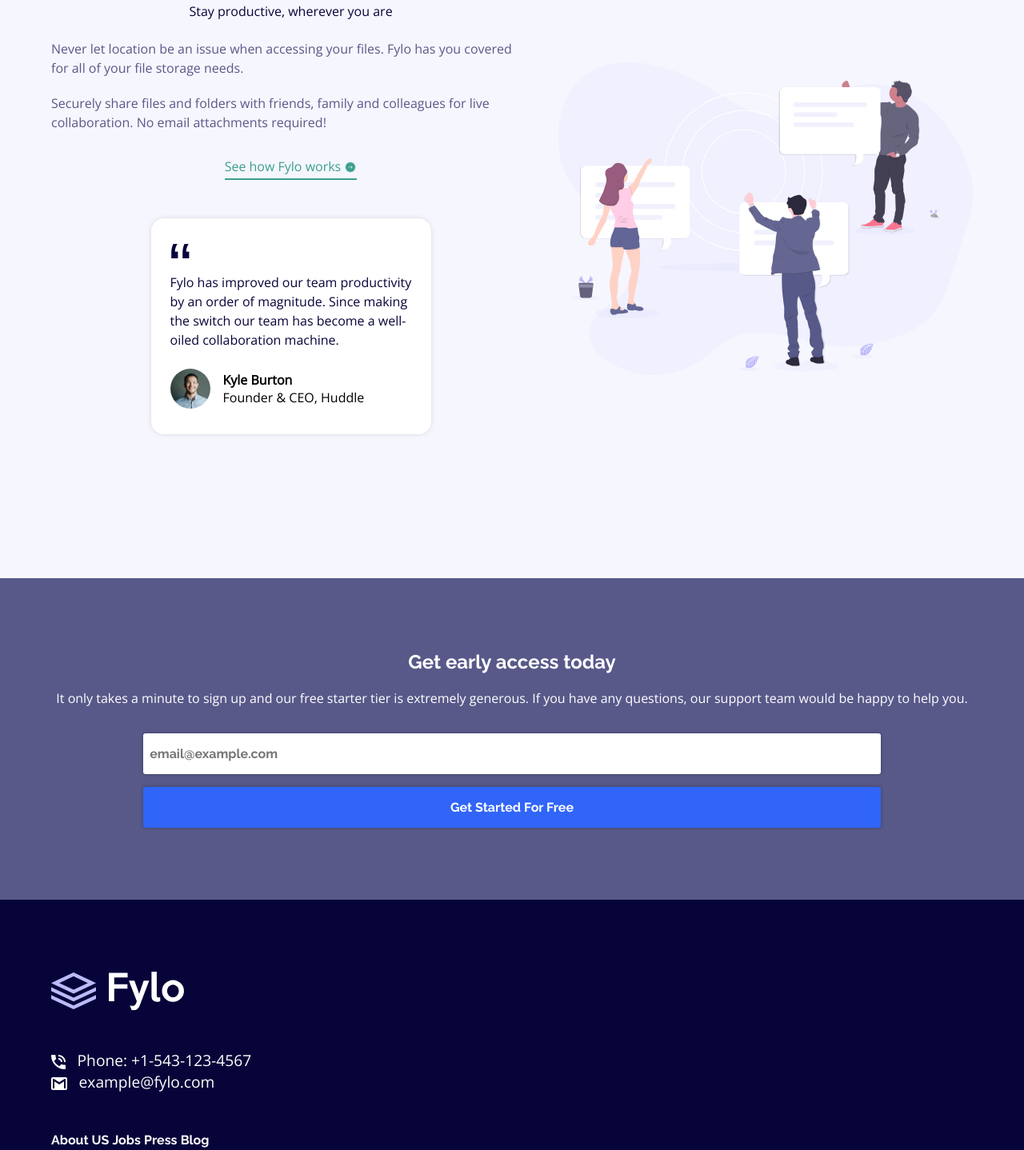
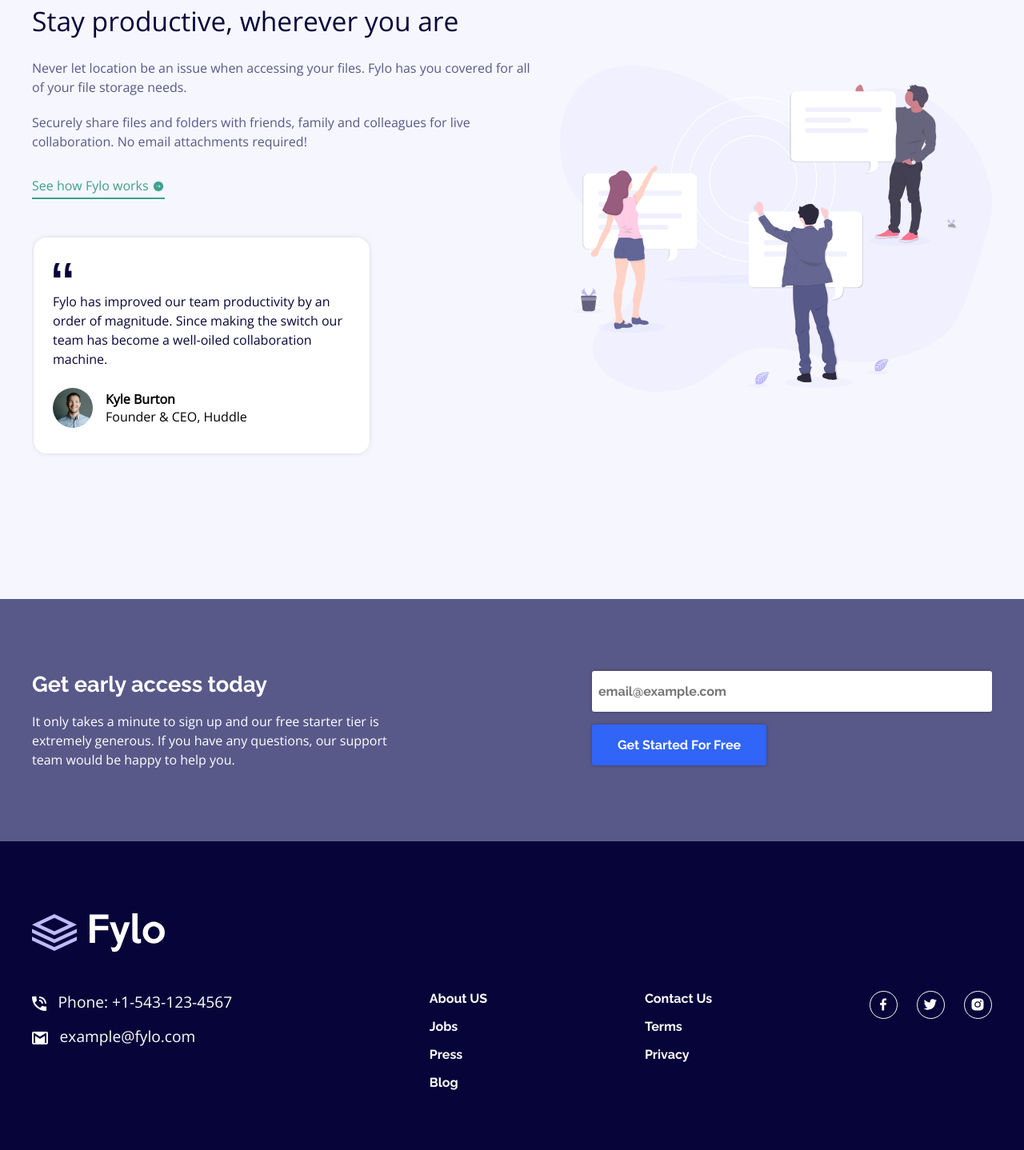
Before and after one commit to JorgeTTor/fylo_landing_page, a plain HTML site: page index.html in a window 1280 px wide. Shown: the part 1062-2500 px from the top of the page at 80% size. Drawn offline with nearby package versions, Linux system fonts and the light colour scheme.

Commit message:
[FIX] typo footer nav

```diff
--- a/css/styles.css
+++ b/css/styles.css
@@ -21,7 +21,6 @@ body {
 }
 
 .container{
-  width: 90%;
   max-width: 1200px;
   overflow: hidden;
   margin: 0 auto;
@@ -365,68 +364,78 @@ body {
     }
 
     .productive__title {
-      font-size: 1.1rem;
-      text-align: center;
-      color: var(--very-dark-blue);
-      font: var(--font2);
-    }
+      font-size: 2.1rem;
+      text-align: left;
 
-    .productive__paragraph {
-      color: var(--desaturated-blue);
-      line-height: 1.5 ;
-      margin-top: 1.5em;
-      margin-bottom: 1.2em;
-    }
-
-    .productive__paragraph:last-of-type{
-      margin: 0;
     }
 
     .productive__cta {
-      display: block;
-      width: max-content;
-      margin: 2em auto 3em;
-      text-decoration: none;
-      color: var(--moderat-cyan);
-      border-bottom: 2px solid ;
-      padding-bottom:4px ;
-    }
-
-    .productive__arrow {
-      vertical-align: middle;
+      margin: 2em 0 3em;
     }
 
     .productive__testimony {
-      width: 95%;
-      max-width: 350px;
-      margin: 0 auto;
-      background-color: #fff;
-      padding: 2em 1.5em;
-      border-radius: 1em;
-      box-shadow: 0 0 10px -5px rgb(0, 0, 0, 0.5);
+      max-width: 420px;
+      margin: 2px;
     }
 
-    .productive__quote {
-      width: 25px;
+    /* newsletter */
+
+    .newsletter__container{
+      display: flex;
+      justify-content: space-between;
+      text-align: left;
     }
 
-    .productive__review{
-      margin: .5em 0 1.5em;
-      color: var(--very-dark-blue);
-      line-height: 1.5;
+    .newsletter__texts {
+      width: 48%;
+      max-width: 450px;
     }
 
-    .productive__card {
-      display: flex;
-      align-items: center;
+    .newsletter__title {
+     font-size: 1.7rem;
     }
 
-    .productive__person{
-      width: 50px;
-      height: 50px;
-      object-fit: cover;
-      border-radius: 50%;
-      margin-right: 1em;
+    .newsletter__form {
+      width: 45%;
+      margin: 0;
+      max-width: 500px;
+      flex-wrap: wrap;
+    }
+
+   .newsletter__input {
+      width: 100%;
+   }
+
+    .newsletter__submit {
+      width: max-content;
+      padding: 1em 2em;
+
+    }
+
+    .footer__container{
+      flex-wrap: wrap;
+      flex-direction: row;
+      justify-content: space-between;
+    }
+    .footer__picture{
+      width: 100%;
+    }
+
+    .footer__contact{
+      width: 25%;
+      display: flex;
+      flex-direction: column;
+      gap: 1em;
+    }
+
+    .footer__nav {
+      display: flex;
+      flex-direction: column;
+      gap: 1em;
+    }
+
+    .footer__social {
+     margin: 0;
     }
 
 
--- a/index.html
+++ b/index.html
@@ -114,13 +114,14 @@
           <p class="newsletter__paragraph">
             It only takes a minute to sign up and our free starter tier is extremely generous.
             If you have any questions, our support team would be happy to help you.
-
           </p>
         </div>
+
         <form class="newsletter__form">
           <input type="email"  class="newsletter__input" placeholder="email@example.com">
           <input type="submit" value="Get Started For Free" class="newsletter__submit">
         </form>
+
       </div>
     </section>
   </main>
@@ -140,20 +141,20 @@
           <img src="/images/icon-email.svg" alt="email icon" class="footer__icon">
           example@fylo.com
         </p>
+
       </div>
 
-      <nav class="footer_nav">
+      <nav class="footer__nav">
         <a href="#" class="footer__link">About US</a>
         <a href="#" class="footer__link">Jobs</a>
         <a href="#" class="footer__link">Press</a>
         <a href="#" class="footer__link">Blog</a>
       </nav>
 
-      <nav class="footer_nav">
+      <nav class="footer__nav">
         <a href="#" class="footer__link">Contact Us</a>
         <a href="#" class="footer__link">Terms</a>
         <a href="#" class="footer__link">Privacy</a>
-
       </nav>
 
       <div class="footer__social">
```
